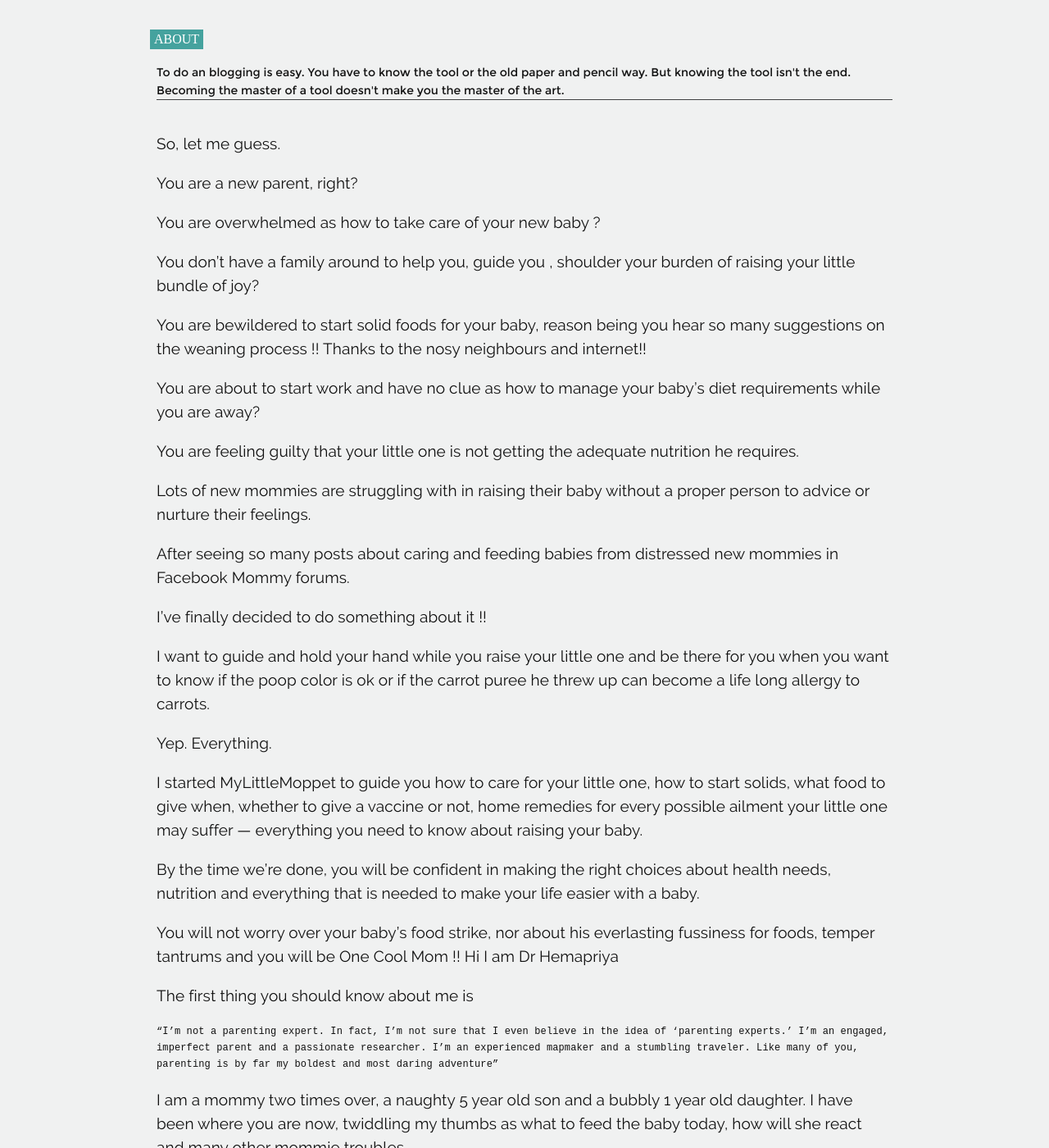
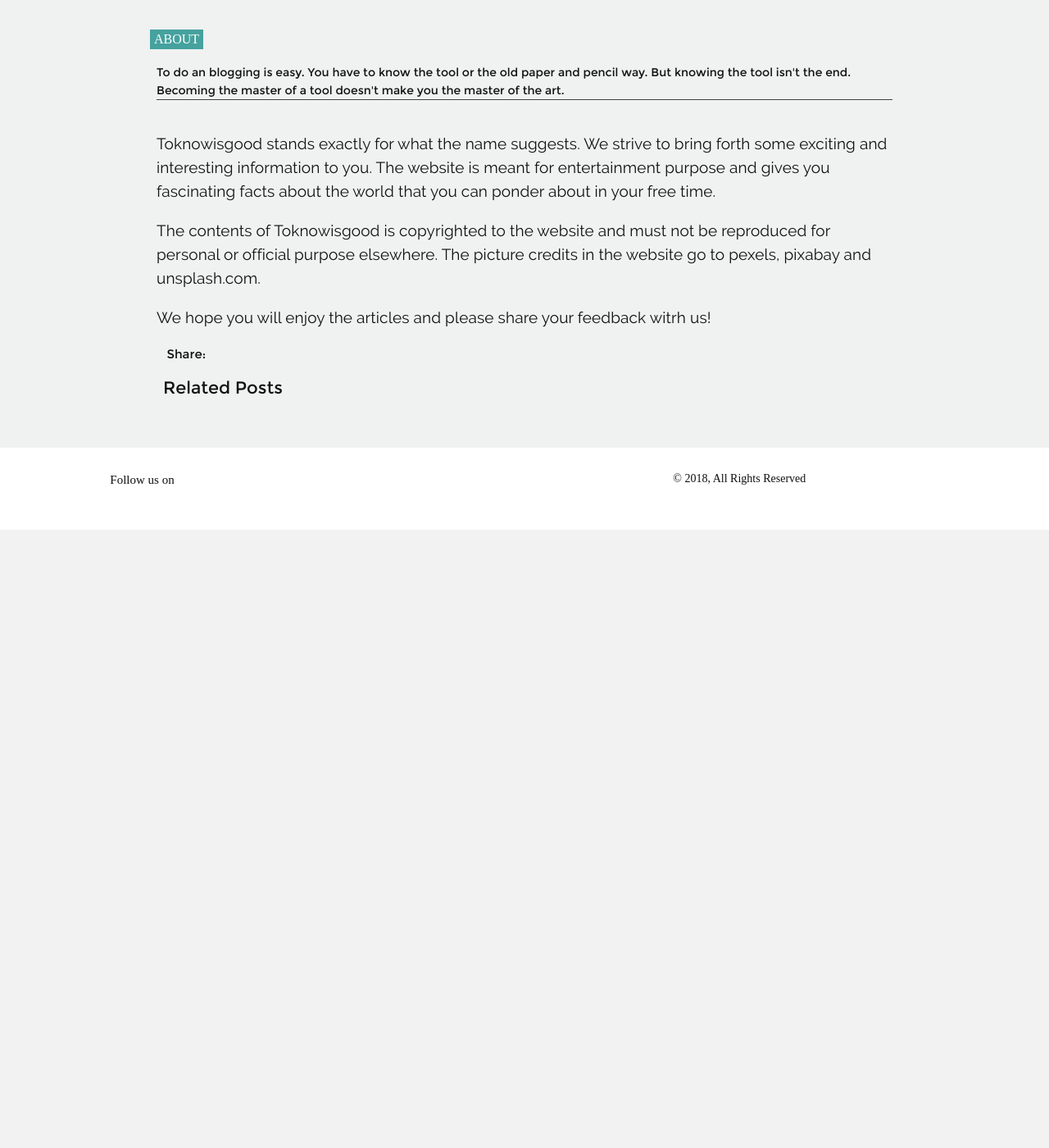
Before and after one commit to sherlifelix/blog, a Jekyll site: the page built from _posts/2022-06-08-about.md, in a window 1280 px wide and 1400 px high, scrolled down 234 px. Shown: the whole window at 82% size. Built offline with Jekyll 4.4.1, drawn with Linux system fonts in a browser that asks for light colours; comment, search, counter and statistics services are not loaded; after the commit the page ends 900 px from its top, so only the background shows below that; some of the changed text lies outside the part shown.

Commit message:
Update 2022-06-08-about.md

```diff
--- a/_posts/2022-06-08-about.md
+++ b/_posts/2022-06-08-about.md
@@ -16,58 +16,8 @@ blog_highlight: >-
 description: about
 ---
 
-So, let me guess.
+Toknowisgood stands exactly for what the name suggests. We strive to bring forth some exciting and interesting information to you. The website is meant for entertainment purpose and gives you fascinating facts about the world that you can ponder about in your free time.
 
-You are a new parent, right?
+The contents of Toknowisgood is copyrighted to the website and must not be reproduced for personal or official purpose elsewhere. The picture credits in the website go to pexels, pixabay and unsplash.com.
 
-You are overwhelmed as how to take care of your new baby ?
-
-You don’t have a family around to help you, guide you , shoulder your burden of raising your little bundle of joy?
-
-You are bewildered to start solid foods for your baby, reason being you hear so many suggestions on the weaning process !! Thanks to the nosy neighbours and internet!!
-
-You are about to start work and have no clue as how to manage your baby’s diet requirements while you are away?
-
-You are feeling guilty that your little one is not getting the adequate nutrition he requires.
-
-Lots of new mommies are struggling with in raising their baby without a proper person to advice or nurture their feelings.
-
-After seeing so many posts about caring and feeding babies from distressed new mommies in Facebook Mommy forums.
-
-I’ve finally decided to do something about it !!
-
-I want to guide and hold your hand while you raise your little one and be there for you when you want to know if the poop color is ok or if the carrot puree he threw up can become a life long allergy to carrots.
-
-Yep. Everything.
-
-I started MyLittleMoppet to guide you how to care for your little one, how to start solids, what food to give when, whether to give a vaccine or not, home remedies for every possible ailment your little one may suffer — everything you need to know about raising your baby.
-
-By the time we’re done, you will be confident in making the right choices about health needs, nutrition and everything that is needed to make your life easier with a baby.
-
-You will not worry over your baby’s food strike, nor about his everlasting fussiness for foods, temper tantrums and you will be One Cool Mom !!
-Hi I am Dr Hemapriya
-
-The first thing you should know about me is
-
-    “I’m not a parenting expert. In fact, I’m not sure that I even believe in the idea of ‘parenting experts.’ I’m an engaged, imperfect parent and a passionate researcher. I’m an experienced mapmaker and a stumbling traveler. Like many of you, parenting is by far my boldest and most daring adventure”
-
-I am a mommy two times over, a naughty 5 year old son and a bubbly 1 year old daughter. I have been where you are now, twiddling my thumbs as what to feed the baby today, how will she react and many other mommie troubles.
-
-hema profile edited
-
-Things were just the same for me too. I had my share of anxiety, and apprehensions in spite of being a qualified doctor.
-
-This when I started applying my own tried and tested methods on my babies and learnt along the way as what works and what doesn’t. Being from a medical background let me explore the cause of the problem and design a workable solution for it. Be it weaning, toilet training or handling a toddler or anything related to raising a baby I am confident enough now to dole out advices, help new parents like you.
-But enough about me. Let’s talk about you.
-
-You came here because you want to know how to feed for your fussy baby, right?
-
-Well, I want to help you, and here’s why:
-
-I know what it’s like to force feed a reluctant baby. I know how it is when your baby is suffering and you don’t have any clue to make him all right.!!
-
-I know how guilty you feel if your baby refuses food and you are able to do nothing to make him eat.
-
-You and me, we’re going to turn it around. Together.
-
-All you have to do is subscribe, and let me share with you what I know. Fill out the form below, and I’ll email you how to take care of your baby, starting solids, handling food strike, tolerating a fussy toddler and tantrums, everything that a new mom needs to hear.
+We hope you will enjoy the articles and please share your feedback witrh us!
```
